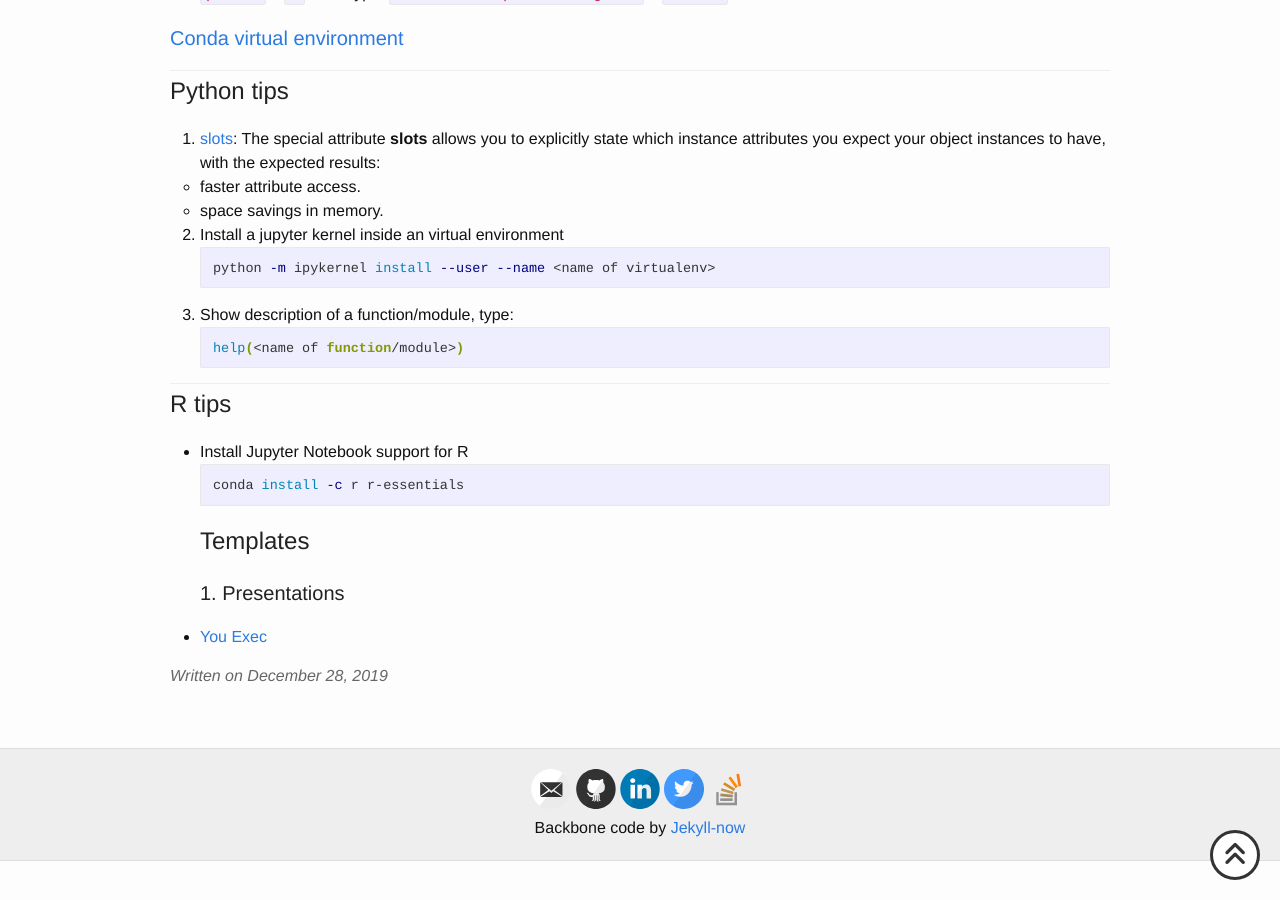
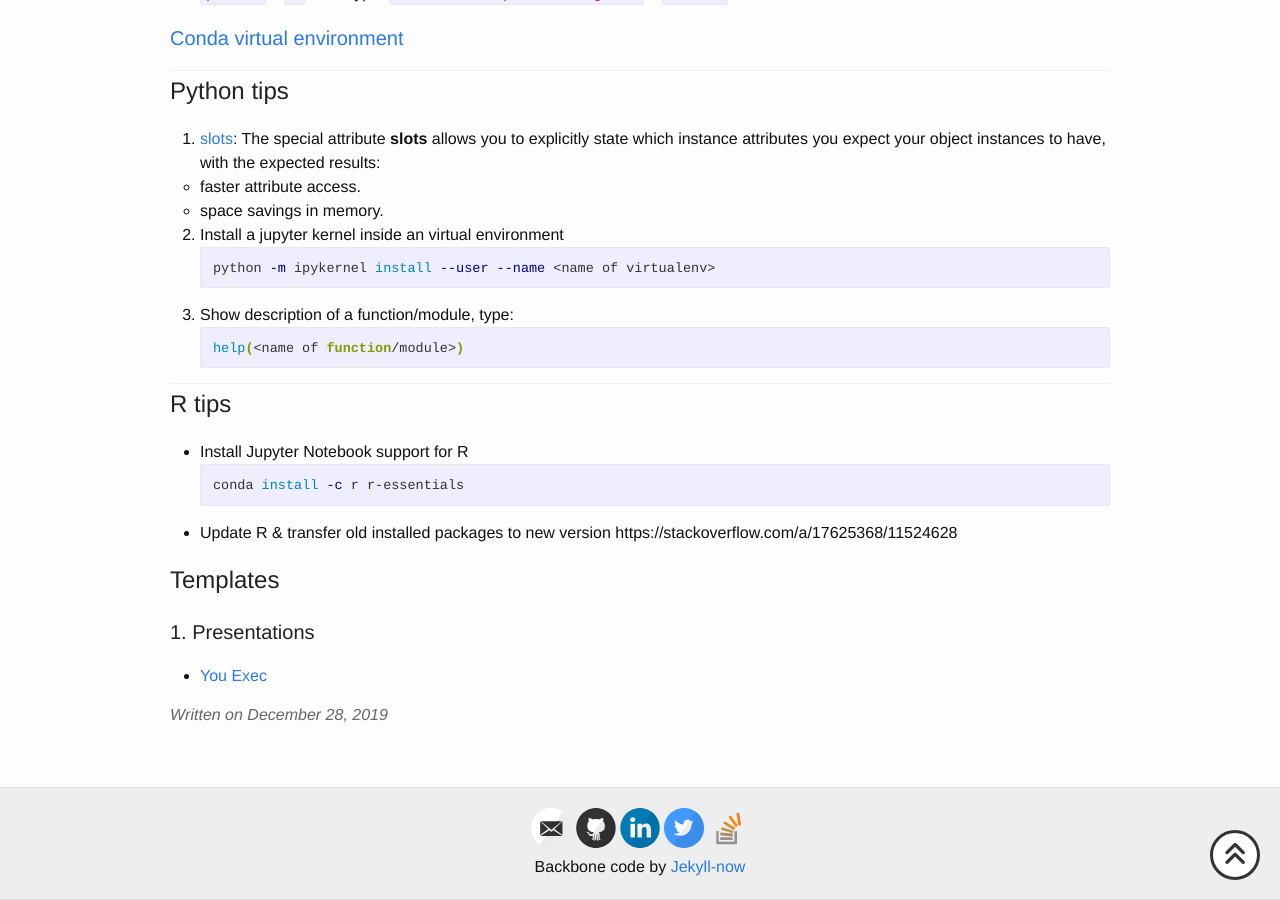
Before and after one commit to hnguyentt/hnguyentt.github.io, a Jekyll site: the page built from _posts/2019-12-28-Miscellaneous.md, in a window 1280 px wide and 900 px high, scrolled down 4077 px. Built offline with Jekyll 4.4.1, drawn with Linux system fonts in a browser that asks for light colours; nearby versions of some CDN libraries; comment, search, counter and statistics services are not loaded.

Commit message:
Update R

````diff
--- a/_posts/2019-12-28-Miscellaneous.md
+++ b/_posts/2019-12-28-Miscellaneous.md
@@ -208,6 +208,9 @@ help(<name of function/module>)
 ```bash
 conda install -c r r-essentials
 ```
+* Update R & transfer old installed packages to new version
+https://stackoverflow.com/a/17625368/11524628
+
 ## Templates
 ### 1. Presentations
 * [You Exec](https://youexec.com/keynote-presentation-free-sjwhsk)
````
